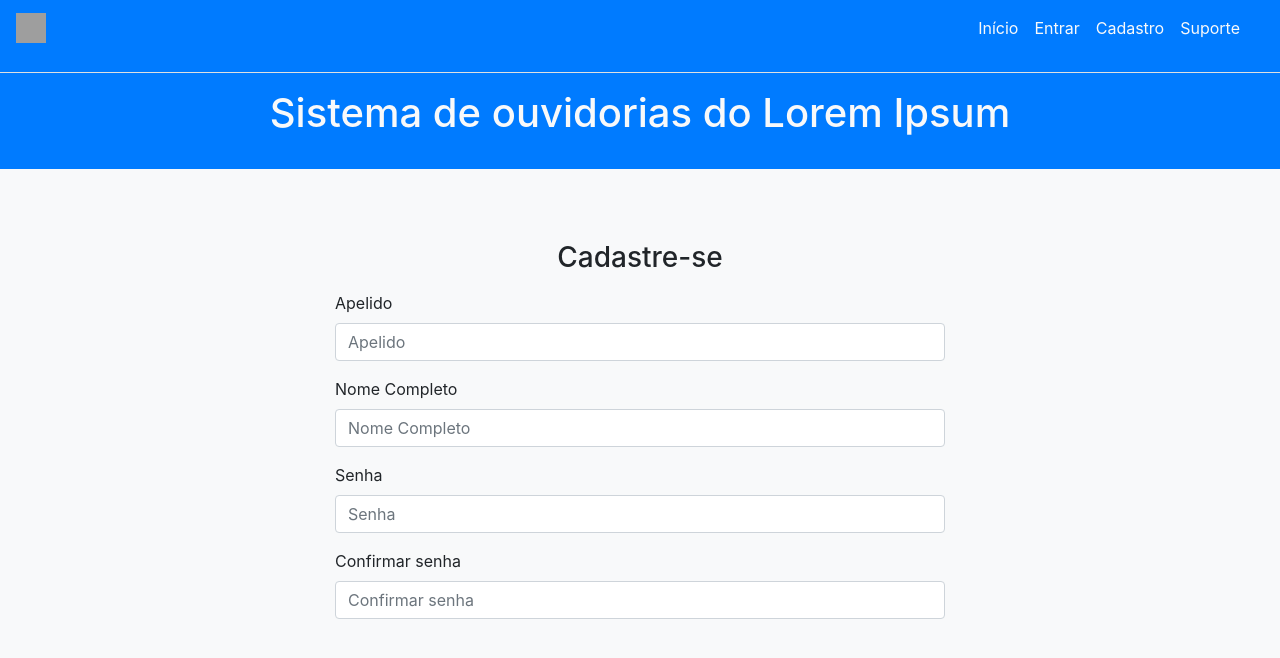
After one commit to Rodrigo41555557/TCC, a PHP site: page /cadastro.php in a window 1280 px wide. The commit adds this page. Shown: the top 658 px of the page. Run offline with PHP 8.4, Linux system fonts and the light colour scheme; grey boxes are pictures that could not be loaded.

Commit message:
adicionado cadastro.php + alteracoes pequenas

```diff
--- /dev/null
+++ b/cadastro.php
@@ -0,0 +1,53 @@
+<!DOCTYPE html>
+<html lang="en">
+<head>
+    <title>Sistema de ouvidoria do lorem ipsum</title>
+    <meta charset="utf-8">
+    <meta name="viewport" content="width=device-width, initial-scale=1">
+    <link rel="stylesheet" href="css/bootstrap.min.css">
+    <link rel="stylesheet" href="css/estilo.css">
+</head>
+<body class="bg-light">
+
+<?php require_once 'menu.php'; ?>
+<br><br><br>
+
+<div id="conteudo" class="contanier">
+	<form method="post" action="index.php">
+
+		<div class="form-group">
+        	<div class="col-md-6 offset-md-3">
+	        	<h3 class="text-center"> Cadastre-se </h3>
+	    	</div>
+    	</div>
+
+        <div class="form-group">
+            <div class="col-md-6 offset-md-3">
+                <label > Apelido </label>
+                <input type="text" name="apelido" class="form-control" placeholder="Apelido" required="" >
+            </div>
+        </div>
+
+        <div class="form-group">
+            <div class="col-md-6 offset-md-3">
+                <label> Nome Completo </label>
+                <input type="text" name="senha" class="form-control" placeholder="Nome Completo" required="" >
+            </div>
+        </div>
+        <div class="form-group">
+            <div class="col-md-6 offset-md-3">
+                <label> Senha </label>
+                <input type="password" name="senha" class="form-control" placeholder="Senha" required="" >
+            </div>
+        </div>
+        <div class="form-group">
+            <div class="col-md-6 offset-md-3">
+                <label> Confirmar senha </label>
+                <input type="password" name="senha" class="form-control" placeholder="Confirmar senha" required="" >
+            </div>
+
+	</form>
+</div>
+
+</body>
+</html>
--- a/menu.php
+++ b/menu.php
@@ -5,7 +5,6 @@
 
 			<div class="collapse navbar-collapse" id="navbarSupportedContent">
 			<ul class="navbar-nav mr-auto">
-
 
 			<?php	//isset - verifica se uma variável está definida
 				if (!isset($_SESSION['Usuario'])) {// se não for o bruno
@@ -35,10 +34,10 @@
 							<a class="nav-link text-light" href="index.php" >Início</a>
 						</li>
 						<li class="nav-item">
-							<a class="nav-link text-light" href="resenhas.php" >Entrar</a>
+							<a class="nav-link text-light" href="login.php" >Entrar</a>
 						</li>
 				    	<li class="nav-item" >
-				    	    <a class="nav-link text-light" href="ranking.php" >Cadastro</a>
+				    	    <a class="nav-link text-light" href="cadastro.php" >Cadastro</a>
 				    	</li>
 				    	<li class="nav-item" >
 				    	    <a class="nav-link text-light" href="busca.php" >Suporte</a>
@@ -56,7 +55,6 @@
 			</div>
 		</nav>
 
-
 		<hr class="bg-light">
 		<div class="container bg-primary">
 			<h1 class="text-center  text-light">Sistema de ouvidorias do Lorem Ipsum</h1>
```
Also changed, not shown: login.php (added, +56 -0 lines), login/cadastramento.php (added, +35 -0 lines), login/cadastro.php (added, +27 -0 lines).
